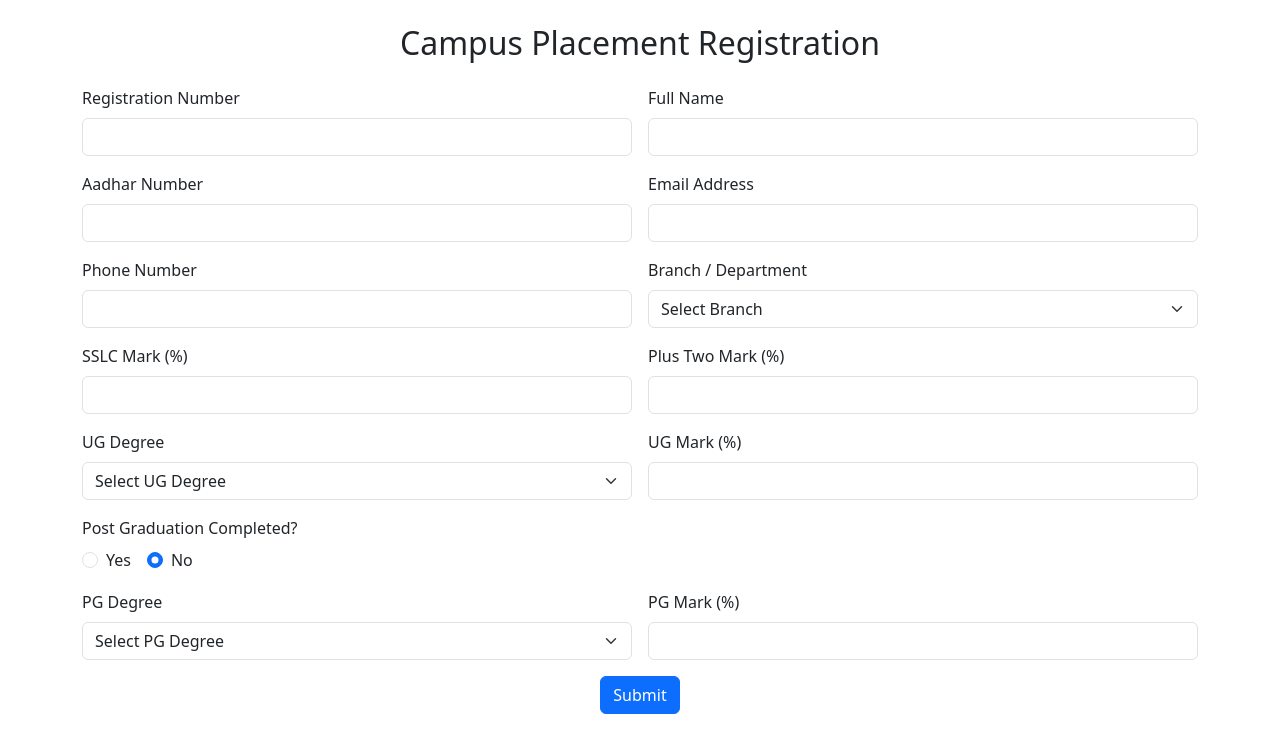
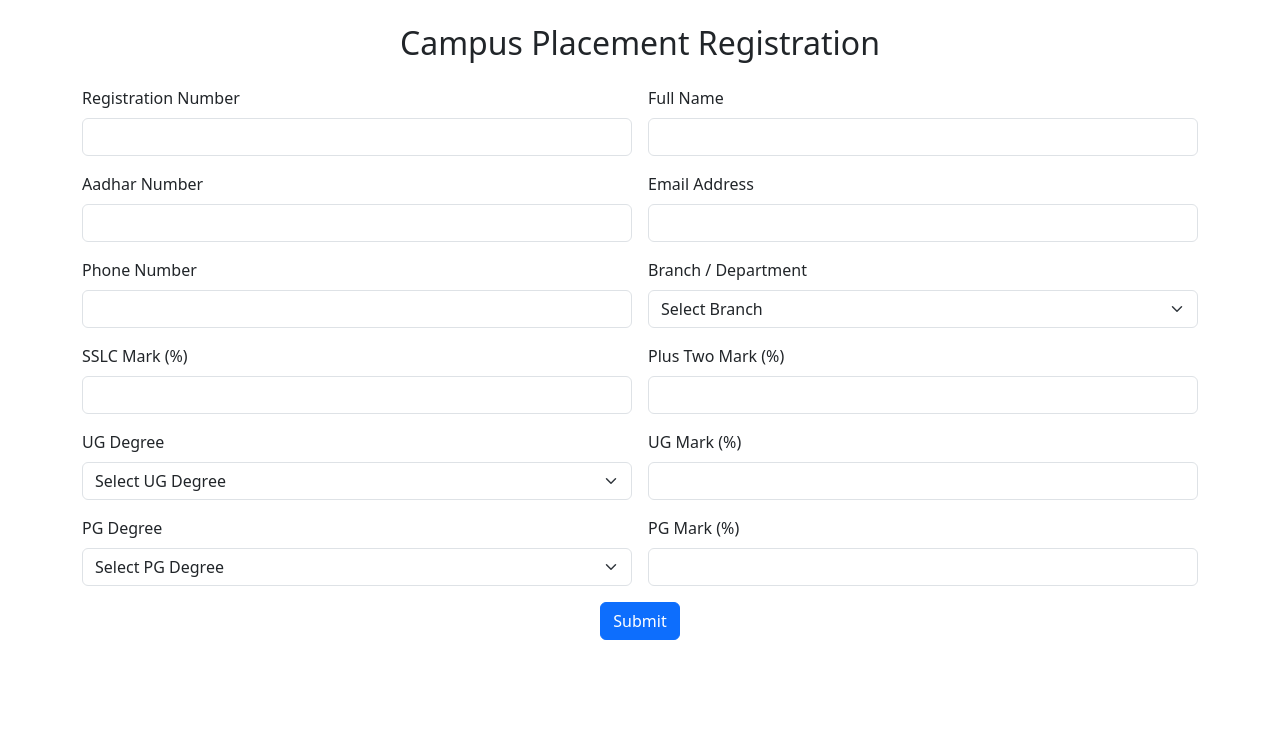
Before and after one commit to gouthm04/campus-placement-react-app, a React (Vite) app: page / in a window 1280 px wide. Shown: the top 752 px of the page. Built offline with nearby package versions, Linux system fonts and the light colour scheme.

Commit message:
minor changes

```diff
--- a/src/components/RegisterStudent.jsx
+++ b/src/components/RegisterStudent.jsx
@@ -71,36 +71,7 @@ const RegisterStudent = () => {
           <input type="number" className="form-control" min="0" max="100" />
         </div>
 
-        <div className="col-12">
-          <label className="form-label d-block">
-            Post Graduation Completed?
-          </label>
 
-          <div className="form-check form-check-inline">
-            <input
-              className="form-check-input"
-              type="radio"
-              name="pg"
-              id="yes"
-            />
-            <label className="form-check-label" htmlFor="yes">
-              Yes
-            </label>
-          </div>
-
-          <div className="form-check form-check-inline">
-            <input
-              className="form-check-input"
-              type="radio"
-              name="pg"
-              id="no"
-              defaultChecked
-            />
-            <label className="form-check-label" htmlFor="no">
-              No
-            </label>
-          </div>
-        </div>
 
         <div className="col-md-6">
           <label className="form-label">PG Degree</label>
```
